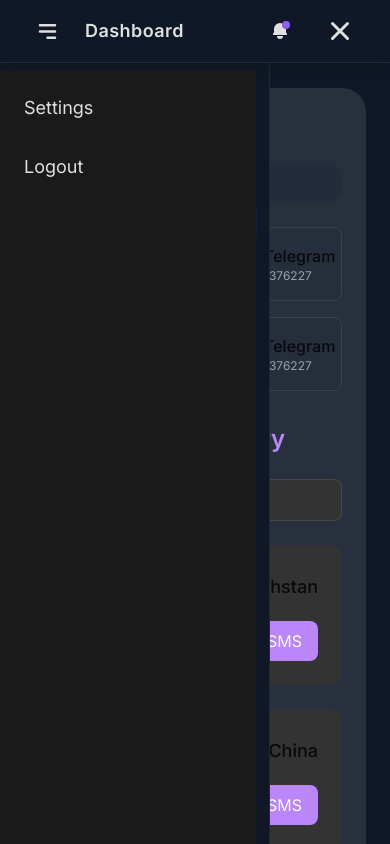
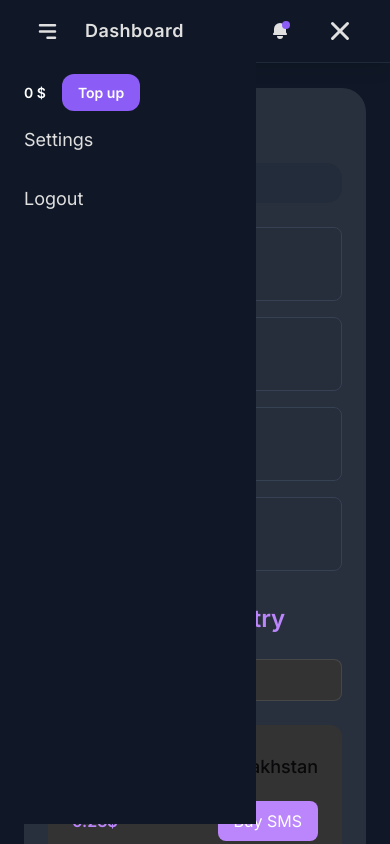
Before and after one commit to Folayimi/sms-app, a Next.js app: page /dashboard/new-sms in a window 390 px wide. Both pictures are taken after a click on the icon 340 px from the left and 31 px from the top of the page. Built offline with nearby package versions, Linux system fonts and the light colour scheme; some icons are missing.

Commit message:
made some changes

```diff
--- a/src/app/dashboard/new-sms/page.tsx
+++ b/src/app/dashboard/new-sms/page.tsx
@@ -23,7 +23,7 @@ export default function NewSMS() {
             />
           </div>
 
-          <div className="grid grid-cols-2 md:grid-cols-4 gap-4">
+          <div className="grid grid-cols-1 md:grid-cols-4 gap-4">
             {[
               { name: "Telegram", icon: "vk.png", available: true },
               { name: "Whatsapp", icon: "wechat.png", available: true },
--- a/src/components/Nav.tsx
+++ b/src/components/Nav.tsx
@@ -41,6 +41,7 @@ const Nav = ({ hidden, setHidden, showNav, setShowNav }: NavProps) => {
           onClick={() => {
             setHidden(!hidden);
             setShowNav(false);
+            console.log(hidden);
           }}
         >
           <HiMenuAlt3 size={25} color="#E0E0E0" />
@@ -105,9 +106,9 @@ const Nav = ({ hidden, setHidden, showNav, setShowNav }: NavProps) => {
 
       {/* Mobile Navigation (hamburger menu) */}
       {showNav && (
-        <div className="fixed w-64 top-[70px] left-0 h-[calc(100vh-70px)] bg-[#1A1A1A] z-10">
+        <div className="fixed w-64 top-[50px] left-0 h-[calc(100vh-70px)] bg-[#101827] backdrop-blur-[12px] z-10">
           <div className="w-full h-full p-6 flex flex-col gap-[15px] items-start text-[#E0E0E0]">
-            <div className="hidden lg:flex items-center gap-4 text-[14px]">
+            <div className="flex items-center gap-4 text-[14px]">
               <p
                 className={`font-semibold ${
                   isDarkMode ? "text-white" : "text-[#1A1A1A]"
--- a/src/components/SideBar.tsx
+++ b/src/components/SideBar.tsx
@@ -124,9 +124,9 @@ const SideBar = ({ hidden, setHidden }: SideBarProps) => {
 
   return (
     <aside
-      className={`mt-0 fixed top-[50px] lg:top-0 z-25 lg:left-[0px] left-[${
-        hidden ? "-100vw" : "0px"
-      }] lg:relative bg-[#101827] backdrop-blur-[12px] border-r border-gray-800 h-[calc(100vh-50px)] lg:h-[100vh] w-[270px] overflow-y-auto transition-all duration-300`}
+      className={`mt-0 fixed top-[50px] lg:top-0 z-25 lg:left-[0px] ${
+        hidden ? "left-[-100vw]" : "left-[0px]"
+      } lg:relative bg-[#101827] backdrop-blur-[12px] border-r border-gray-800 h-[calc(100vh-50px)] lg:h-[100vh] w-[270px] overflow-y-auto transition-all duration-300`}
     >
       <div className="p-4 flex items-center gap-3">
         <span className="text-2xl text-[#8B5CF6]">SET LOGO</span>
```
